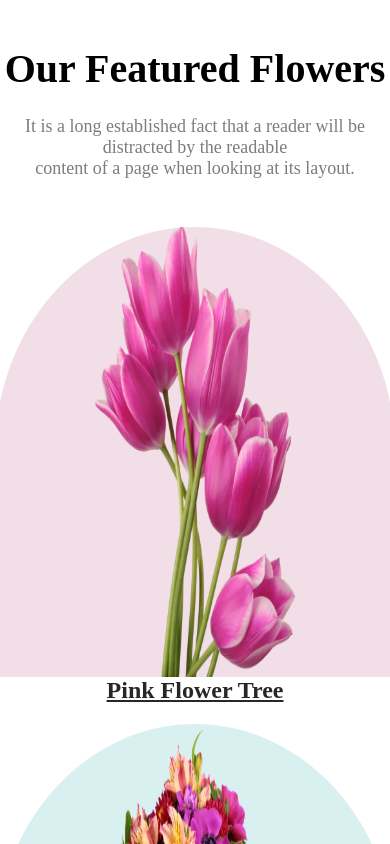
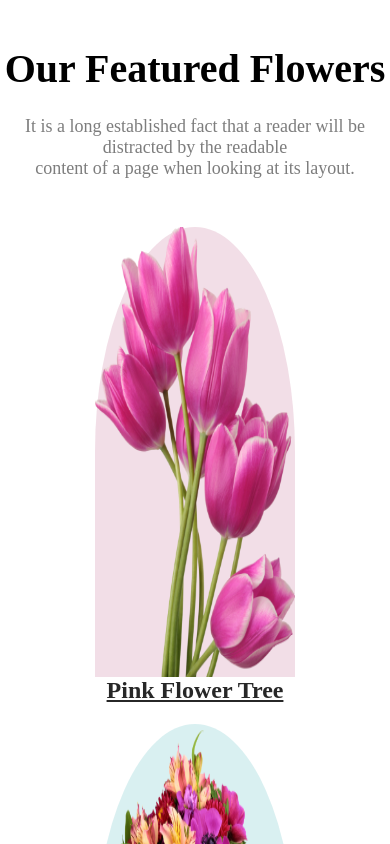
Before and after one commit to arnobchowdhury-coder/online-flower-shop, a plain HTML site: page index.html in a window 390 px wide. Shown: the part 1156-2000 px from the top of the page. Drawn offline with Linux system fonts and the light colour scheme.

Commit message:
added some changes in responsive item

```diff
--- a/styles/flower.css
+++ b/styles/flower.css
@@ -1,7 +1,7 @@
 *{
   margin: 0;
   padding: 0;
-  max-width:1920px;
+  /* max-width:1920px; */
   box-sizing:border-box;
 }
 .display-flex{
@@ -191,7 +191,7 @@ div img{
     width: 100%;
     height: auto;
     margin: 0;
-    padding: 0 20px;
+    /* padding: 0 20px; */
   }
 
   div img  {
@@ -199,19 +199,26 @@ div img{
     height: auto;
     max-width: 100%;
   }
- .img-1 , .img-2 , .img-3 {
-  margin: auto;
+ .img-1 , .img-2 , .img-3 , .img-4{
+  margin: 0px;
+  width: 200px;
  }
-
+.container{
+  margin: 0 auto;
+}
  .card-container{
     flex-direction: column;
     padding: 0;
  }
  .button-1{
-  margin-left: 150px;
+  margin-left: 10px;
  }
 
-
+body , html{
+  max-width: 400px;
+  margin: 0 auto;
+  overflow-x: hidden;
+}
 
 
 }
```
